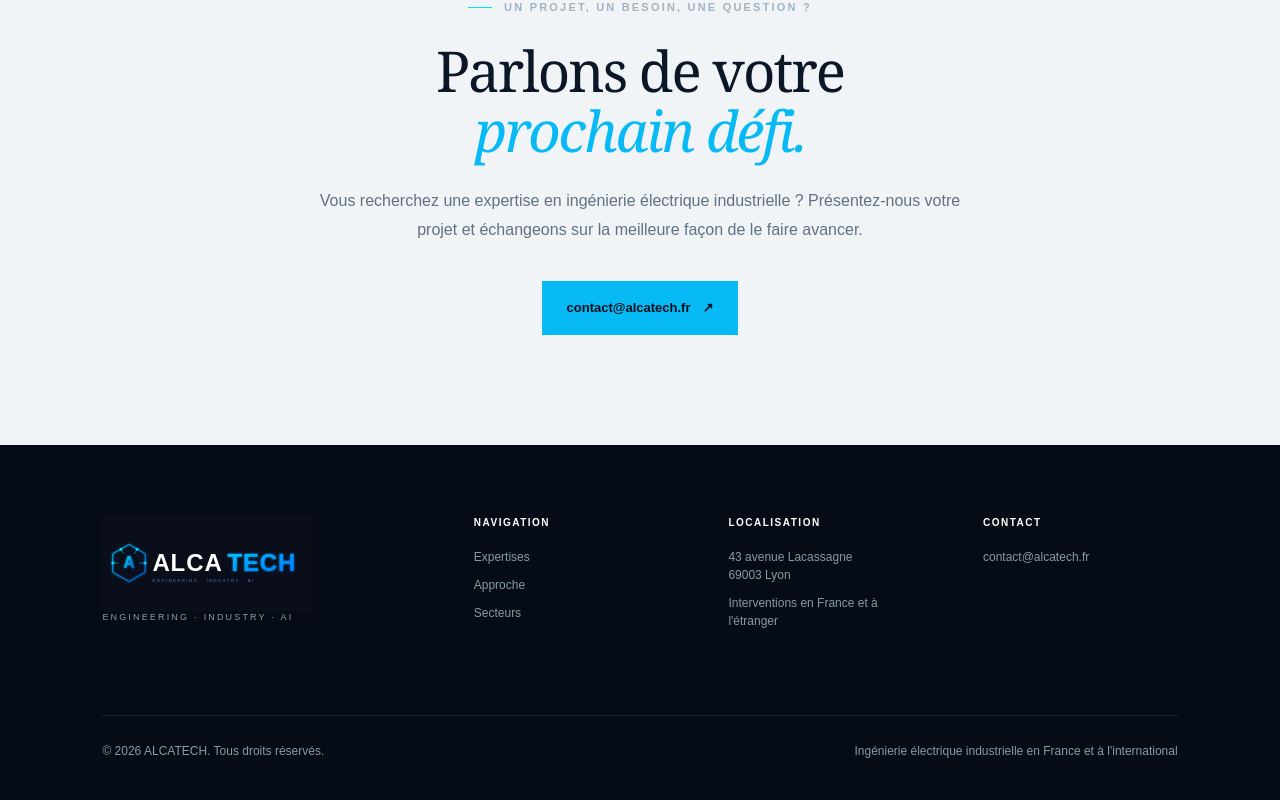
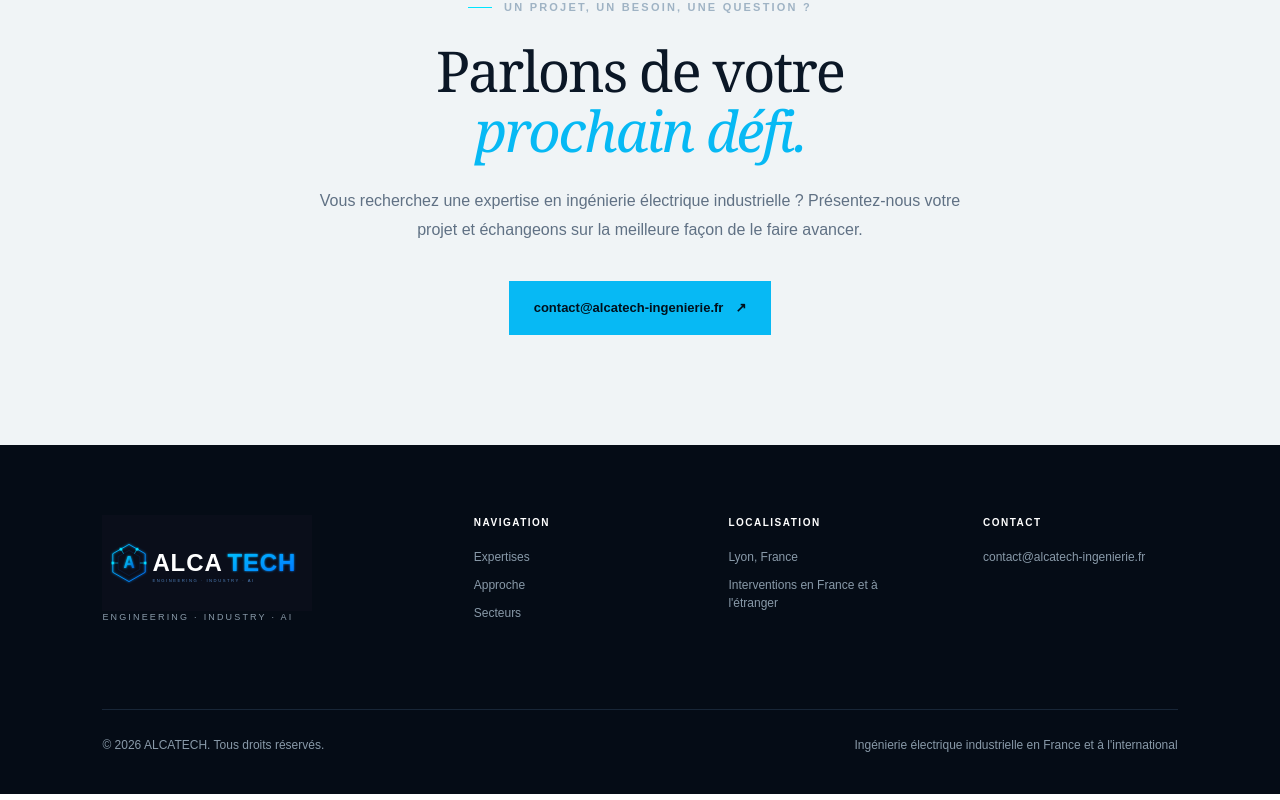
Before and after one commit to contactepuy-arch/PageWeb_Alcatech, a Next.js app: page / in a window 1280 px wide. Shown: the part 5560-6360 px from the top of the page. Built offline with nearby package versions, Linux system fonts and the light colour scheme.

Commit message:
fix(ALCATECH): harmoniser domaine, contact et discrétion de l'adresse dans app/page.tsx

```diff
--- a/app/page.tsx
+++ b/app/page.tsx
@@ -99,8 +99,6 @@ export default function Home() {
     ],
     address: {
       "@type": "PostalAddress",
-      streetAddress: "43 avenue Lacassagne",
-      postalCode: "69003",
       addressLocality: "Lyon",
       addressCountry: "FR",
     },
@@ -228,14 +226,14 @@ export default function Home() {
         <p className="eyebrow"><span /> Un projet, un besoin, une question ?</p>
         <h2>Parlons de votre<br /><em>prochain défi.</em></h2>
         <p>Vous recherchez une expertise en ingénierie électrique industrielle ? Présentez-nous votre projet et échangeons sur la meilleure façon de le faire avancer.</p>
-        <a className="button primary" href="mailto:contact@alcatech.fr?subject=Demande%20de%20contact%20—%20Projet%20électrique">contact@alcatech.fr <Arrow /></a>
+        <a className="button primary" href="mailto:contact@alcatech-ingenierie.fr?subject=Demande%20de%20contact%20—%20Projet%20électrique">contact@alcatech-ingenierie.fr <Arrow /></a>
       </section>
 
       <footer>
         <div className="footer-brand"><Image src="/alcatech-logo.svg" alt="ALCATECH" width={700} height={320} /><p>Engineering · Industry · AI</p></div>
         <div><strong>Navigation</strong><a href="#expertises">Expertises</a><a href="#approche">Approche</a><a href="#secteurs">Secteurs</a></div>
-        <div><strong>Localisation</strong><p>43 avenue Lacassagne<br />69003 Lyon</p><p>Interventions en France et à l&apos;étranger</p></div>
-        <div><strong>Contact</strong><a href="mailto:contact@alcatech.fr">contact@alcatech.fr</a></div>
+        <div><strong>Localisation</strong><p>Lyon, France</p><p>Interventions en France et à l&apos;étranger</p></div>
+        <div><strong>Contact</strong><a href="mailto:contact@alcatech-ingenierie.fr">contact@alcatech-ingenierie.fr</a></div>
         <p className="copyright">© {new Date().getFullYear()} ALCATECH. Tous droits réservés. <span>Ingénierie électrique industrielle en France et à l&apos;international</span></p>
       </footer>
     </main>
```
